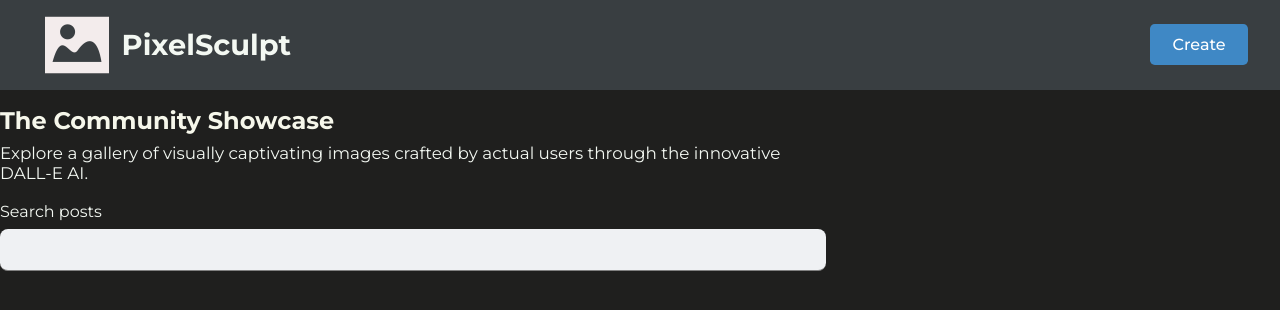
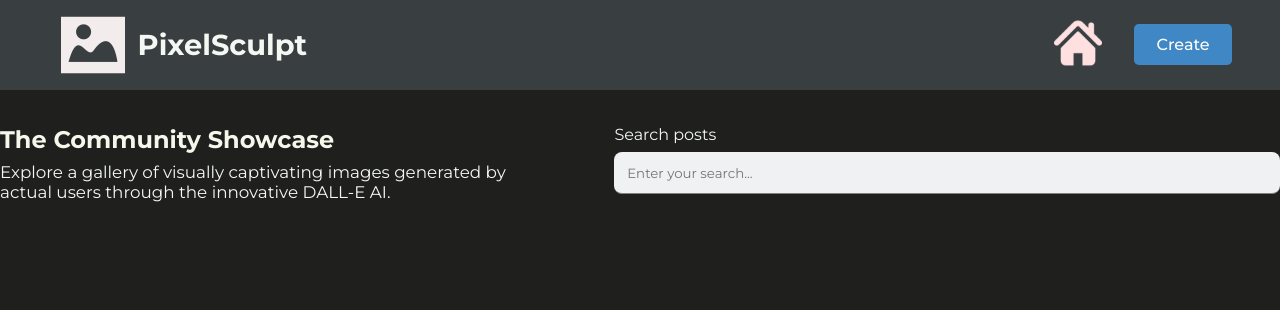
Before and after one commit to duynguyen-js/PixelSculpt, a React (Vite) app in the folder frontend/: page / in a window 1280 px wide. Shown: the top 310 px of the page. Built offline with nearby package versions, Linux system fonts and the light colour scheme; no server answers.

Commit message:
ui update

```diff
--- a/frontend/src/App.jsx
+++ b/frontend/src/App.jsx
@@ -3,6 +3,7 @@ import { BrowserRouter, Link, Route, Routes } from 'react-router-dom'
 import {logo} from './assets/index'
 import Home from './components/home/Home'
 import CreatePost from './components/createPost/CreatePost'
+import { home } from './assets/index'
 
 const App = () => {
   return (
@@ -16,10 +17,14 @@ const App = () => {
           <img src={logo} alt="logo" className="logo" />
           <h2>PixelSculpt</h2>
         </Link>
-
-        <Link to="/create-post">
-          <button className="create-button">Create</button>
-        </Link>
+        <div className='nav-container'>
+          <Link to="/">
+            <img src={home} alt="home" />
+          </Link>
+          <Link to="/create-post">
+            <button className="create-button">Create</button>
+          </Link>
+        </div>
       </header>
 
       <main>
--- a/frontend/src/assets/index.js
+++ b/frontend/src/assets/index.js
@@ -1,11 +1,13 @@
 import download from './download.png';
 import logo from './logo.png';
 import preview from './preview.png';
-import search from './search.png'
+import searchIcon from './search.png'
+import home from './home.png'
 
 export {
   download,
   logo,
   preview,
-  search
+  searchIcon,
+  home
 };
--- a/frontend/src/components/createPost/CreatePost.jsx
+++ b/frontend/src/components/createPost/CreatePost.jsx
@@ -87,8 +87,8 @@ const CreatePost = () => {
       <div className="text-container">
         <h1>Create</h1>
         <p>
-          Create your own imaginative and visually stunning images from DALL-E
-          AI and share them with the community
+          Generate your own unique and visually captivating images using DALL-E AI, and
+          then showcase your work with the community.
         </p>
       </div>
       <form onSubmit={handleSubmit}>
@@ -130,24 +130,23 @@ const CreatePost = () => {
             )}
           </div>
 
-          <div className='button-container'>
-              <button
-                className='generate btn'
-                type='button'
-                onClick={generateImg}
-              >
-                {generatingImg ? 'Generating...' : 'Generate'}
-              </button>
+          <div className="button-container">
+            <button
+              className="generate btn"
+              type="button"
+              onClick={generateImg}
+            >
+              {generatingImg ? "Generating..." : "Generate"}
+            </button>
           </div>
         </div>
         <div>
-          <p>One you have created the image you want, you can share it with others in the community</p>
-          <button
-            className='share btn'
-            type='submit'
-
-          >
-          {loading ? "Sharing..." : "Share with the community"}
+          <p>
+            One you have created the image you want, you can share it with
+            others in the community
+          </p>
+          <button className="share btn" type="submit">
+            {loading ? "Sharing..." : "Share with the community"}
           </button>
         </div>
       </form>
--- a/frontend/src/components/createPost/formField/formField.scss
+++ b/frontend/src/components/createPost/formField/formField.scss
@@ -3,13 +3,14 @@
 
   input {
     padding: 0.8rem;
-    width: 50rem;
+    width: 40rem;
     border-radius: 0.5rem;
     border: none;
     border-bottom: 1px solid gray;
     background-color: #EFF1F3;
     margin: .5rem 0;
     color: black;
+
 
 
     &:focus {
--- a/frontend/src/components/home/Home.jsx
+++ b/frontend/src/components/home/Home.jsx
@@ -5,7 +5,7 @@ import Card from '../card/Card'
 import CreatePost from '../createPost/CreatePost'
 import FormField from "../createPost/formField/FormField";
 import RenderCards from "./renderCards/RenderCards";
-import { search } from "../../assets/index"
+import { searchIcon } from "../../assets/index"
 
 const Home = () => {
   const [loading, setLoading] = useState(false);
@@ -63,10 +63,11 @@ const handleSearchChange = (e) => {
 
   return (
     <section>
+      <div className="hero">
         <div className="text-container">
           <h1>The Community Showcase</h1>
           <p className="hero-text">
-          Explore a gallery of visually captivating images crafted by actual
+            Explore a gallery of visually captivating images generated by actual
             users through the innovative DALL-E AI.
           </p>
         </div>
@@ -76,10 +77,11 @@ const handleSearchChange = (e) => {
             labelName="Search posts"
             type="text"
             name="text"
-          placeholder={search}
+            placeholder="Enter your search..."
             value={search}
             handleChange={handleSearchChange}
           />
+        </div>
       </div>
 
       <div className="loading-container">
--- a/frontend/src/components/home/home.scss
+++ b/frontend/src/components/home/home.scss
@@ -2,6 +2,11 @@
   max-width: 1400px;
   margin: auto;
 
+  .hero {
+    display: flex;
+    align-items: center;
+    gap: 5rem;
+  }
   .text-container {
     padding-top: 1rem;
 
--- a/frontend/src/index.scss
+++ b/frontend/src/index.scss
@@ -10,7 +10,7 @@ header {
   display: flex;
   justify-content: space-between;
   align-items: center;
-  padding: 0 2rem;
+  padding: 0 3rem;
   background-color: #393E41;
 
   .logo-container {
@@ -24,6 +24,26 @@ header {
     .logo {
       max-width: 4rem;
       margin: .8rem;
+    }
+  }
+
+  .nav-container {
+    display: flex;
+    align-items: center;
+    gap: 2rem;
+
+    img {
+      max-width: 3rem;
+    }
+
+    img:hover {
+      transform: scale(1.1);
+      transition: .3s;
+    }
+
+    img:active {
+      transform: scale(0.95);
+      transition: .1s;
     }
   }
 
```
Also changed, not shown: frontend/src/assets/home.png (added). Lines whose indentation alone changed are shown as unchanged.
